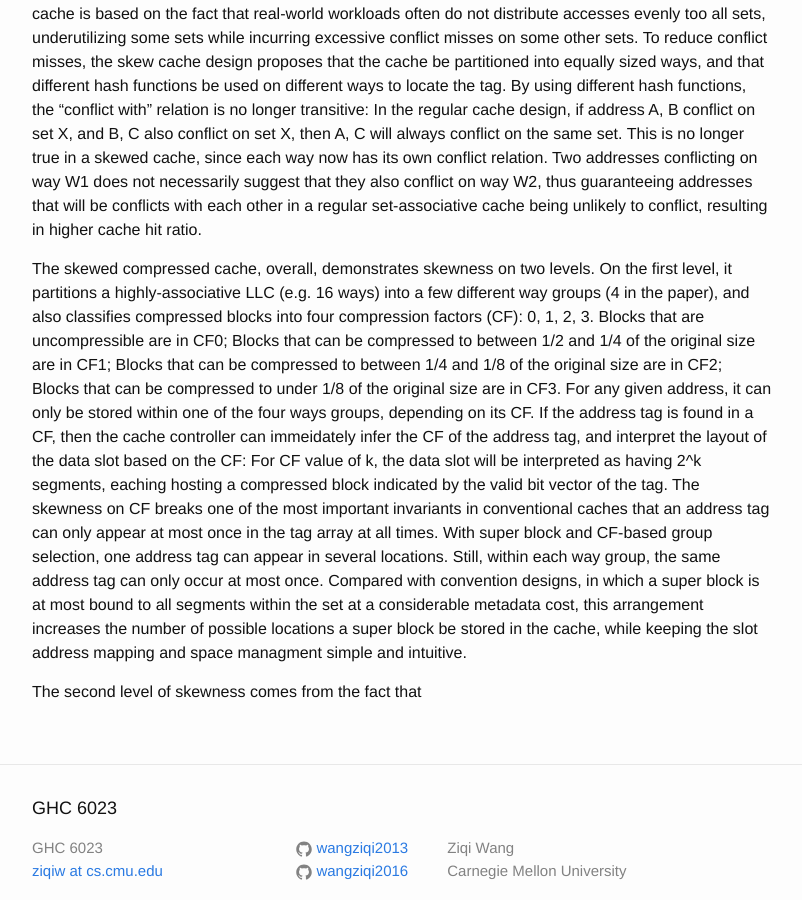
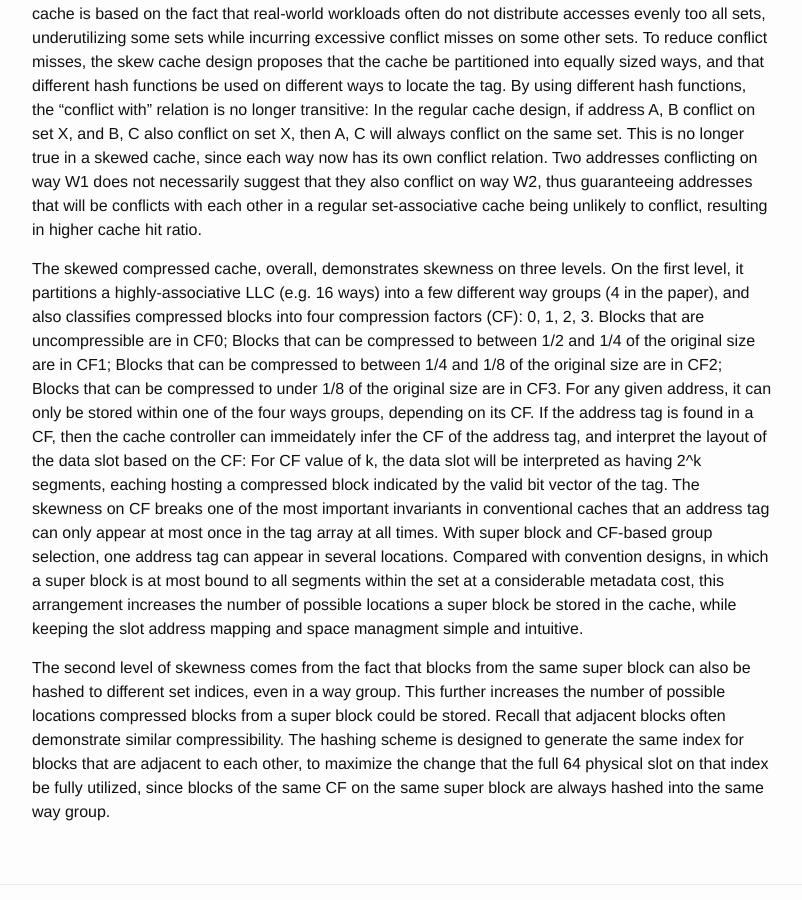
Before and after one commit to wangziqi2013/wangziqi2013.github.io, a Jekyll site: the page built from _posts/2020-06-13-skewed-compressed-cache.markdown, in a window 1280 px wide and 900 px high, scrolled down 1429 px. Shown: the whole window, without its empty margins (238-1040 px from the left). Built offline with Jekyll 4.4.1, drawn with Linux system fonts in a browser that asks for light colours.

Commit message:
Working on 2nd level

```diff
--- a/_posts/2020-06-13-skewed-compressed-cache.markdown
+++ b/_posts/2020-06-13-skewed-compressed-cache.markdown
@@ -61,7 +61,7 @@ conflicting on way W1 does not necessarily suggest that they also conflict on wa
 that will be conflicts with each other in a regular set-associative cache being unlikely to conflict, resulting in
 higher cache hit ratio.
 
-The skewed compressed cache, overall, demonstrates skewness on two levels. On the first level, it partitions a
+The skewed compressed cache, overall, demonstrates skewness on three levels. On the first level, it partitions a
 highly-associative LLC (e.g. 16 ways) into a few different way groups (4 in the paper), and also classifies compressed
 blocks into four compression factors (CF): 0, 1, 2, 3. Blocks that are uncompressible are in CF0; Blocks that can be compressed
 to between 1/2 and 1/4 of the original size are in CF1; Blocks that can be compressed to between 1/4 and 1/8 of the original
@@ -72,10 +72,14 @@ on the CF: For CF value of k, the data slot will be interpreted as having 2^k se
 block indicated by the valid bit vector of the tag.
 The skewness on CF breaks one of the most important invariants in conventional caches that an address tag can
 only appear at most once in the tag array at all times.
-With super block and CF-based group selection, one address tag can appear in several locations. Still, within each way group,
-the same address tag can only occur at most once.
+With super block and CF-based group selection, one address tag can appear in several locations.
 Compared with convention designs, in which a super block is at most bound to all segments within the set at a considerable
 metadata cost, this arrangement increases the number of possible locations a super block be stored in the cache, while
 keeping the slot address mapping and space managment simple and intuitive.
 
-The second level of skewness comes from the fact that
+The second level of skewness comes from the fact that blocks from the same super block can also be hashed to different
+set indices, even in a way group. This further increases the number of possible locations compressed blocks from a super
+block could be stored.
+Recall that adjacent blocks often demonstrate similar compressibility. The hashing scheme is designed to generate the
+same index for blocks that are adjacent to each other, to maximize the change that the full 64 physical slot on that
+index be fully utilized, since blocks of the same CF on the same super block are always hashed into the same way group.
```
